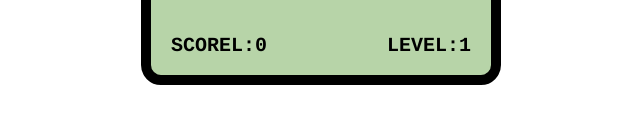
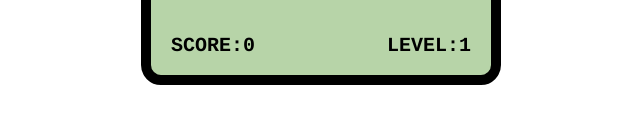
Before and after one commit to nora-hub/TypeScript-GreedySnake, a website built with webpack: page src/index.html in a window 1280 px wide. Shown: the part 435-558 px from the top of the page, 319-959 px from the left. Built offline with nearby package versions, Linux system fonts and the light colour scheme.

Commit message:
fix: fix type

```diff
--- a/src/index.html
+++ b/src/index.html
@@ -19,7 +19,7 @@
             </div>
         </div>
         <div id="score-panel">
-            <div>SCOREL:<span id="score-value">0</span></div>
+            <div>SCORE:<span id="score-value">0</span></div>
             <div>LEVEL:<span id="level-value">1</span></div>
         </div>
     </div>
```
Also changed, not shown: readMe.md.
